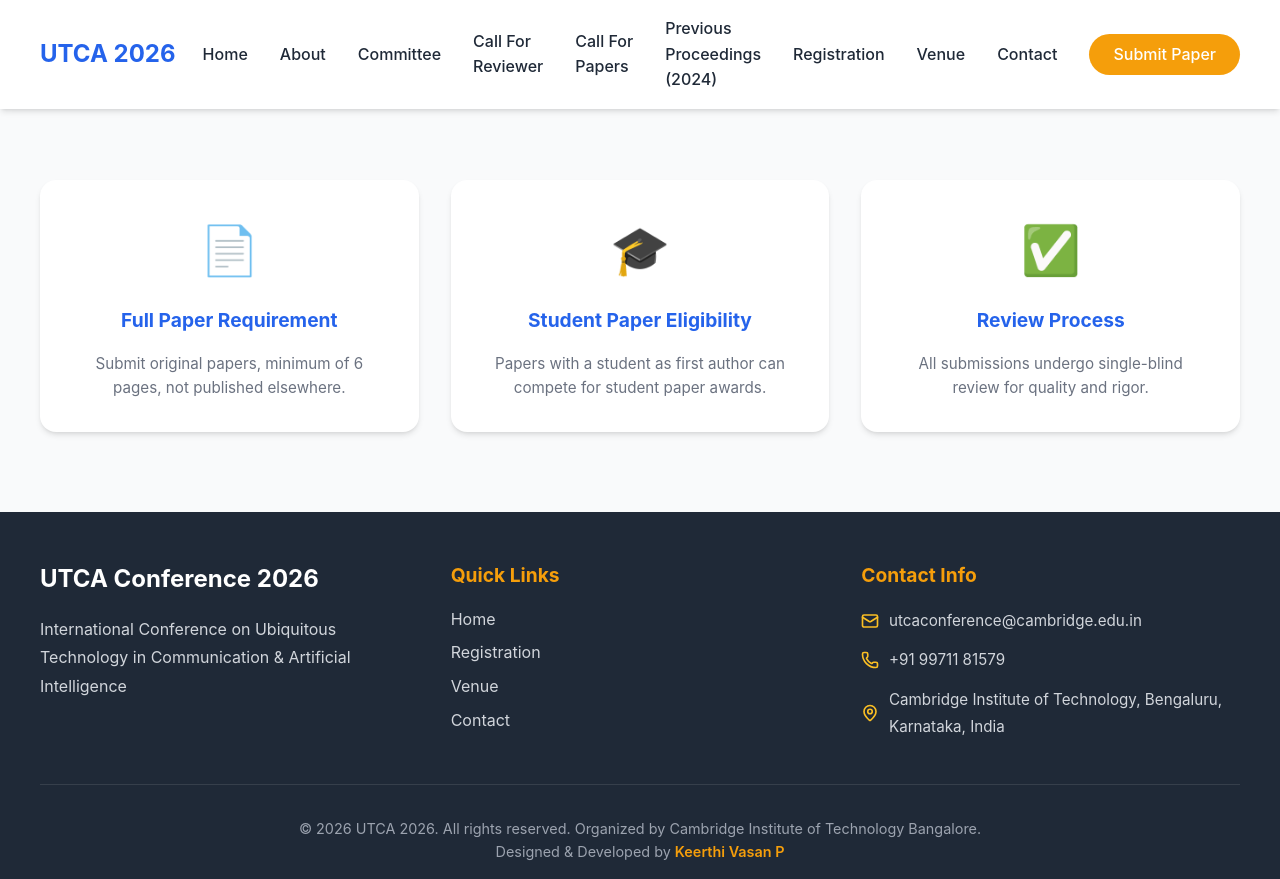
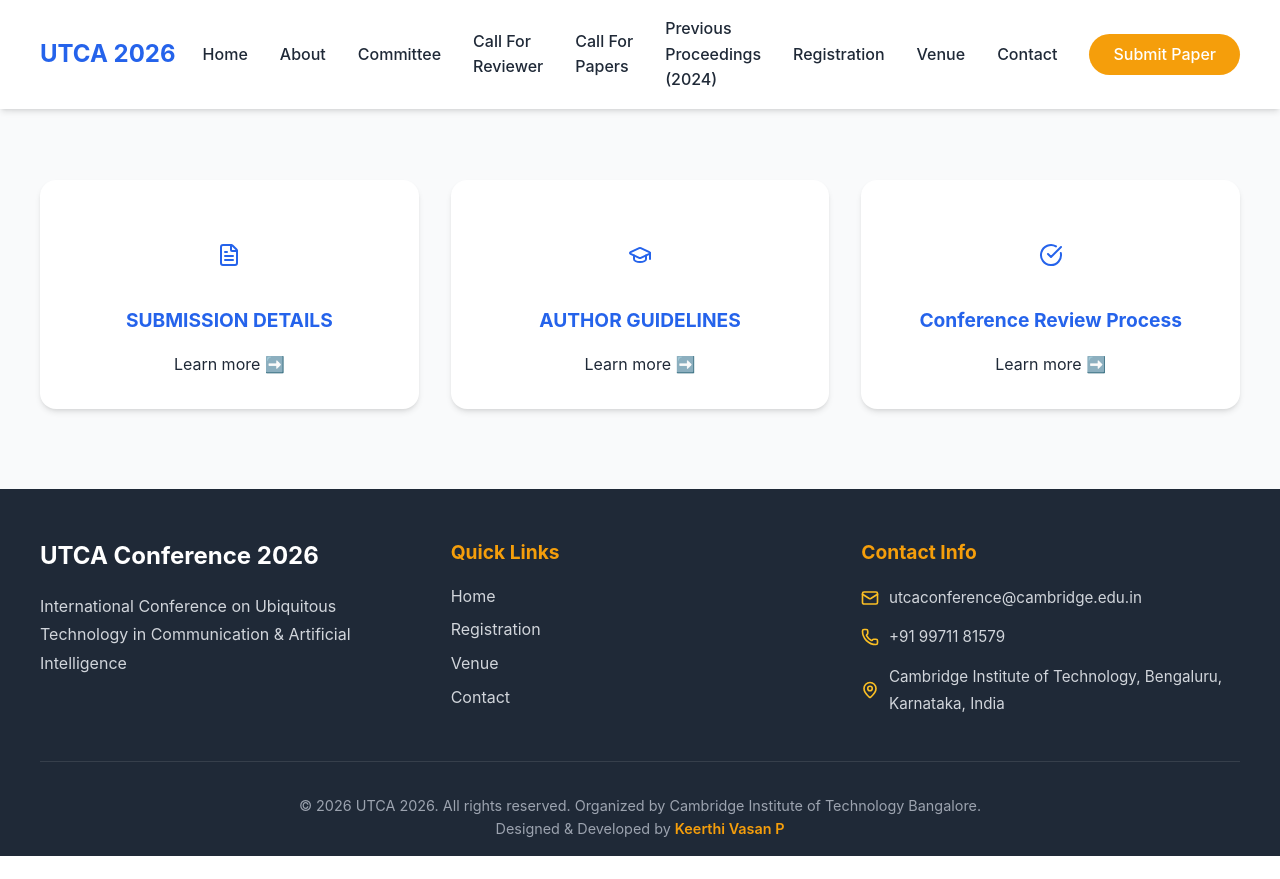
Before and after one commit to keerthivasan91/AIP-conference, a Flask app: page /callforpapers/submission-guidelines in a window 1280 px wide. After the commit the page ends 856 px from the top, so only its background shows below. Run offline with Flask 3, Linux system fonts and the light colour scheme.

Commit message:
Revise submission guidelines page to include detailed submission, author guidelines, and review process sections

```diff
--- a/templates/submission-guidelines.html
+++ b/templates/submission-guidelines.html
@@ -5,50 +5,36 @@ Coming Soon | Conference
 {% endblock %}
 
 {% block content %}
-<!--<section class="coming-soon-section">
-  <div class="coming-container">
+<section class="conference-info">
+  <div class="container">
+    <div class="info-grid">
 
-    <h1>Page Coming Soon</h1>
+      <a href="{{ url_for('submission_details') }}" class="info-card">
+        <div class="info-icon">
+          <i data-lucide="file-text"></i>
+        </div>
+        <h3>SUBMISSION DETAILS</h3>
+        <span>Learn more ➡️</span>
+      </a>
 
-    <p>
-      This section of the conference website is currently under preparation.
-      Updates will be published shortly. Please check back later.
-    </p>
+      <a href="{{ url_for('author_guidelines') }}" class="info-card">
+        <div class="info-icon">
+          <i data-lucide="graduation-cap"></i>
+        </div>
+        <h3>AUTHOR GUIDELINES</h3>
+        <span>Learn more ➡️</span>
+      </a>
 
-    <p class="note">
-      Thank you for your interest in the conference.
-    </p>
+      <a href="{{ url_for('review_process') }}" class="info-card">
+        <div class="info-icon">
+          <i data-lucide="check-circle"></i>
+        </div>
+        <h3>Conference Review Process</h3>
+        <span>Learn more ➡️</span>
+      </a>
 
+    </div>
   </div>
-</section> -->
-<!-- Conference Overview -->
-<section class="conference-info">
-    <div class="container">
-        <div class="info-grid">
-            <div class="info-card">
-                <div class="info-icon">📄</div>
-                <h3>Full Paper Requirement</h3>
-                <p>Submit original papers, minimum of 6 pages, not published elsewhere.</p>
-            </div>
+</section>
 
-            <div class="info-card">
-                <div class="info-icon">🎓</div>
-                <h3>Student Paper Eligibility</h3>
-                <p>Papers with a student as first author can compete for student paper awards.</p>
-            </div>
-
-            <!--<div class="info-card">
-                <div class="info-icon">📚</div>
-                <h3>IEEE Xplore Submission</h3>
-                <p>All accepted papers will be submitted to IEEE for quality review.</p>
-            </div>-->
-
-            <div class="info-card">
-                <div class="info-icon">✅</div>
-                <h3>Review Process</h3>
-                <p>All submissions undergo single-blind review for quality and rigor.</p>
-            </div>
-        </div>
-    </div>
-</section>
 {% endblock %}
```
